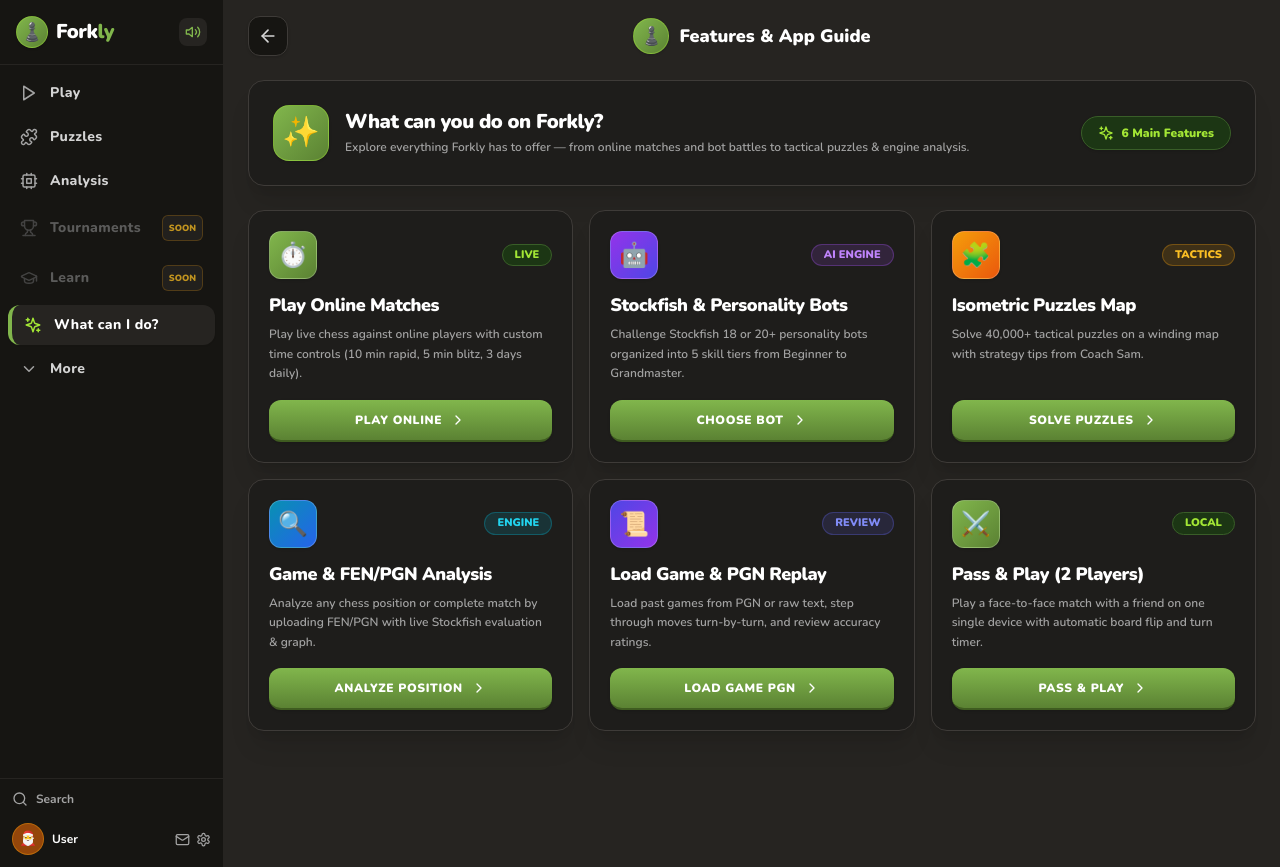
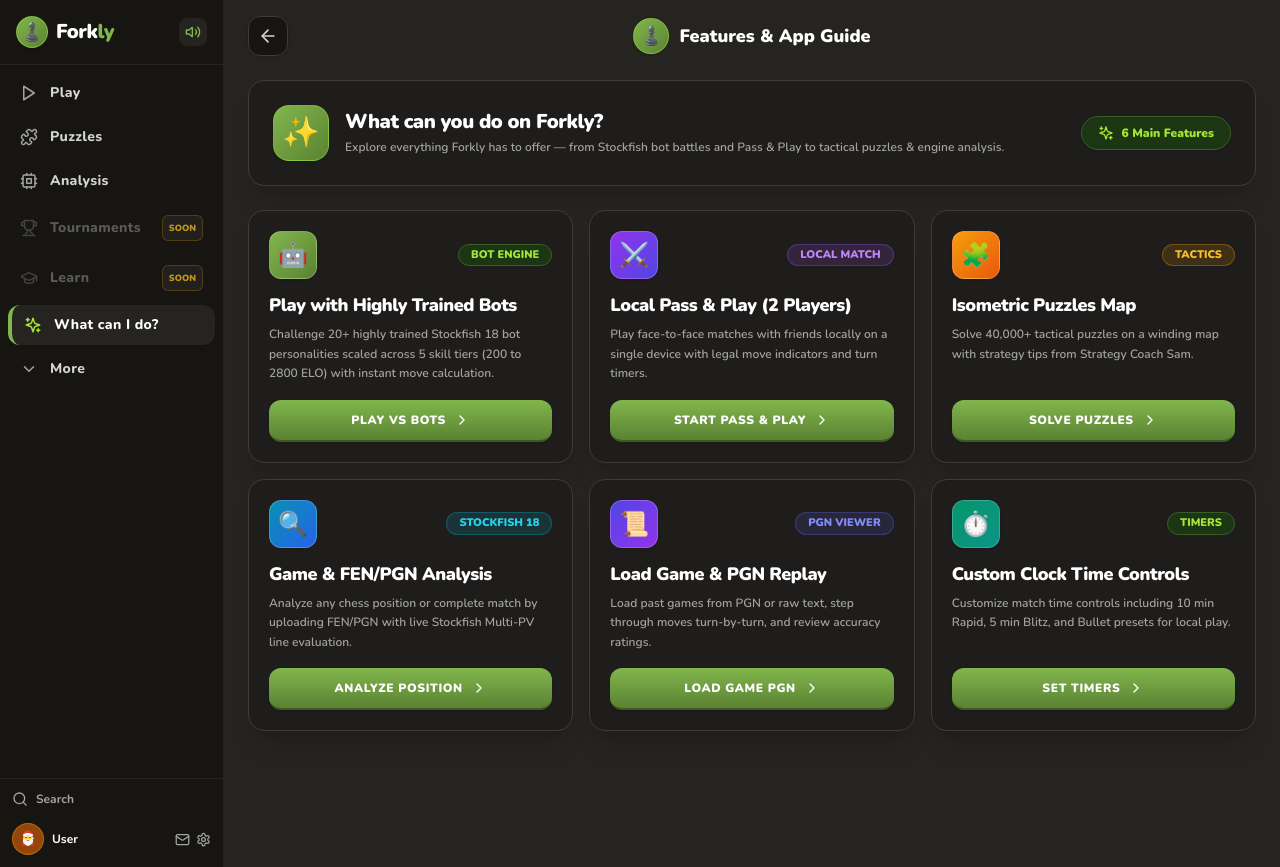
Before and after one commit to mohitnarsinghani/forkly-chess, a React (Vite) app: page / in a window 1280 px wide. Both pictures are taken after a click on the button "What can I do?". Built offline with nearby package versions, Linux system fonts and the light colour scheme.

Commit message:
feat(features): update feature card to 'Play with Highly Trained Bots'

```diff
--- a/src/components/Views/FeaturesView.jsx
+++ b/src/components/Views/FeaturesView.jsx
@@ -4,26 +4,26 @@
 export function FeaturesView({ onNavigate, onBack }) {
   const featureList = [
     {
-      id: 'play_online',
-      title: 'Play Online Matches',
-      badge: 'Live',
+      id: 'play_bots',
+      title: 'Play with Highly Trained Bots',
+      badge: 'Bot Engine',
       badgeColor: 'text-lime-400 bg-[#1c3614] border-[#395e28]',
-      icon: '⏱️',
+      icon: '🤖',
       iconBg: 'from-[#81b64c] to-[#5b8233]',
-      desc: 'Play live chess against online players with custom time controls (10 min rapid, 5 min blitz, 3 days daily).',
-      actionText: 'Play Online',
-      target: 'home'
+      desc: 'Challenge 20+ highly trained Stockfish 18 bot personalities scaled across 5 skill tiers (200 to 2800 ELO) with instant move calculation.',
+      actionText: 'Play vs Bots',
+      target: 'coach'
     },
     {
-      id: 'play_bots',
-      title: 'Stockfish & Personality Bots',
-      badge: 'AI Engine',
+      id: 'passplay',
+      title: 'Local Pass & Play (2 Players)',
+      badge: 'Local Match',
       badgeColor: 'text-purple-400 bg-purple-500/15 border-purple-500/30',
-      icon: '🤖',
+      icon: '⚔️',
       iconBg: 'from-purple-600 to-indigo-600',
-      desc: 'Challenge Stockfish 18 or 20+ personality bots organized into 5 skill tiers from Beginner to Grandmaster.',
-      actionText: 'Choose Bot',
-      target: 'coach'
+      desc: 'Play face-to-face matches with friends locally on a single device with legal move indicators and turn timers.',
+      actionText: 'Start Pass & Play',
+      target: 'passplay'
     },
     {
       id: 'puzzles',
@@ -32,25 +32,25 @@
       badgeColor: 'text-amber-400 bg-amber-500/15 border-amber-500/30',
       icon: '🧩',
       iconBg: 'from-amber-500 to-orange-600',
-      desc: 'Solve 40,000+ tactical puzzles on a winding map with strategy tips from Coach Sam.',
+      desc: 'Solve 40,000+ tactical puzzles on a winding map with strategy tips from Strategy Coach Sam.',
       actionText: 'Solve Puzzles',
       target: 'puzzlesMap'
     },
     {
       id: 'analysis',
       title: 'Game & FEN/PGN Analysis',
-      badge: 'Engine',
+      badge: 'Stockfish 18',
       badgeColor: 'text-cyan-400 bg-cyan-500/15 border-cyan-500/30',
       icon: '🔍',
       iconBg: 'from-cyan-600 to-blue-600',
-      desc: 'Analyze any chess position or complete match by uploading FEN/PGN with live Stockfish evaluation & graph.',
+      desc: 'Analyze any chess position or complete match by uploading FEN/PGN with live Stockfish Multi-PV line evaluation.',
       actionText: 'Analyze Position',
       target: 'analysis'
     },
     {
       id: 'review',
       title: 'Load Game & PGN Replay',
-      badge: 'Review',
+      badge: 'PGN Viewer',
       badgeColor: 'text-indigo-400 bg-indigo-500/15 border-indigo-500/30',
       icon: '📜',
       iconBg: 'from-indigo-600 to-purple-600',
@@ -59,15 +59,15 @@
       target: 'review'
     },
     {
-      id: 'passplay',
-      title: 'Pass & Play (2 Players)',
-      badge: 'Local',
+      id: 'timer_controls',
+      title: 'Custom Clock Time Controls',
+      badge: 'Timers',
       badgeColor: 'text-lime-400 bg-[#1c3614] border-[#395e28]',
-      icon: '⚔️',
-      iconBg: 'from-[#81b64c] to-[#5b8233]',
-      desc: 'Play a face-to-face match with a friend on one single device with automatic board flip and turn timer.',
-      actionText: 'Pass & Play',
-      target: 'passplay'
+      icon: '⏱️',
+      iconBg: 'from-emerald-600 to-teal-600',
+      desc: 'Customize match time controls including 10 min Rapid, 5 min Blitz, and Bullet presets for local play.',
+      actionText: 'Set Timers',
+      target: 'home'
     }
   ];
 
@@ -102,7 +102,7 @@
           <div>
             <h1 className="font-black text-xl text-white tracking-tight">What can you do on Forkly?</h1>
             <p className="text-xs text-neutral-400 font-semibold mt-0.5 leading-relaxed">
-              Explore everything Forkly has to offer — from online matches and bot battles to tactical puzzles & engine analysis.
+              Explore everything Forkly has to offer — from Stockfish bot battles and Pass & Play to tactical puzzles & engine analysis.
             </p>
           </div>
         </div>
```
